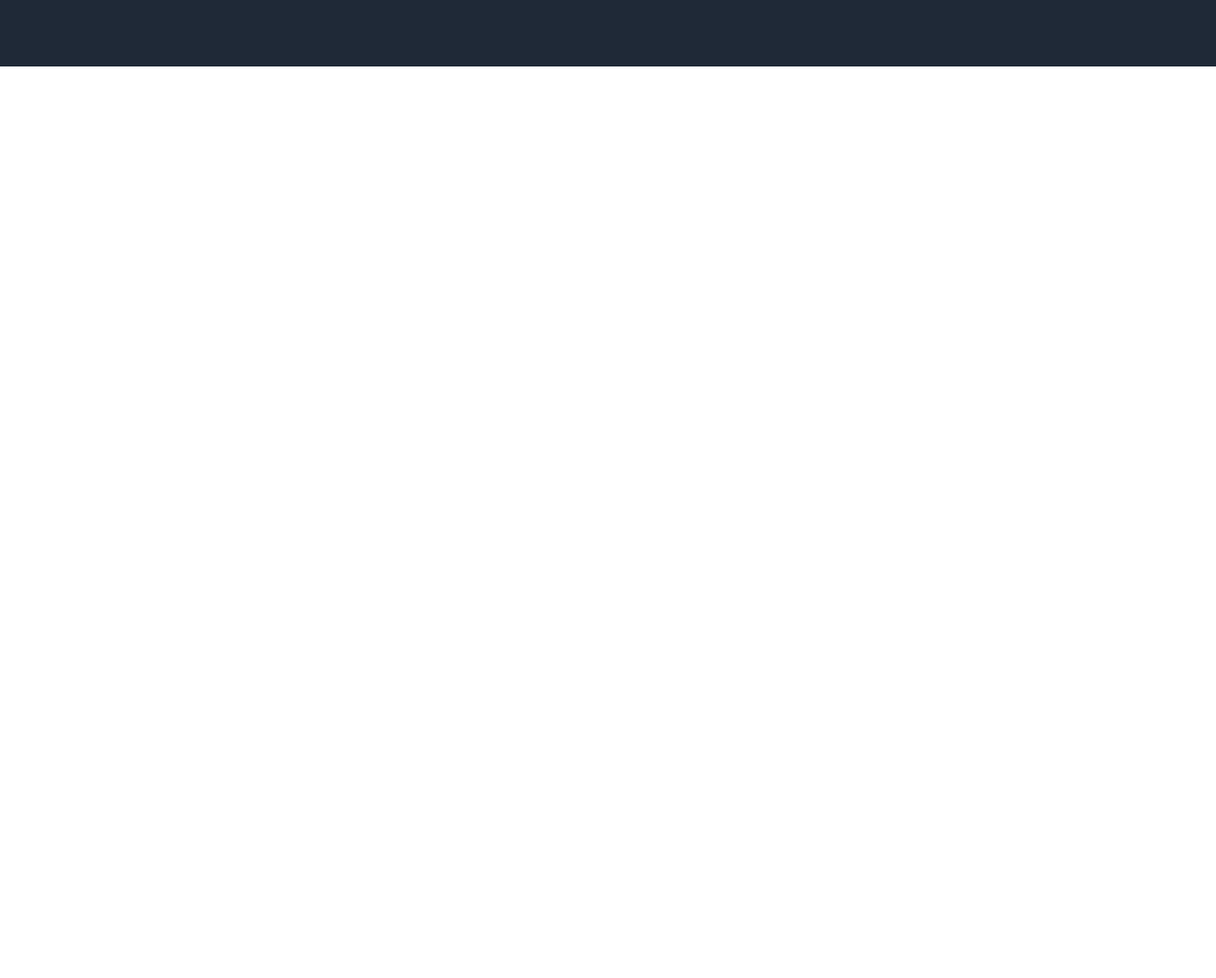
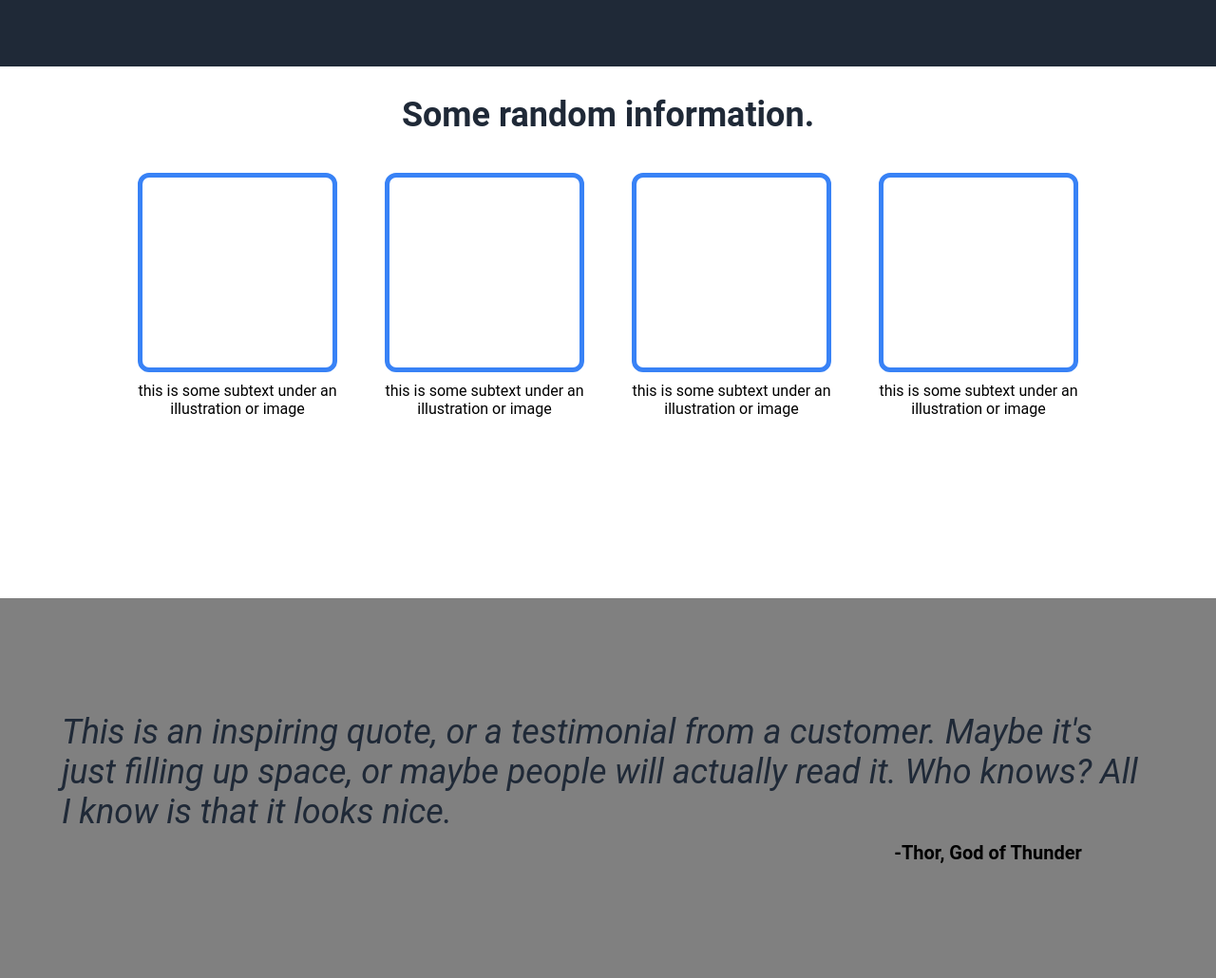
Before and after one commit to moon4521/Landing_Page, a plain HTML site: page index.html in a window 1280 px wide. Shown: the part 500-1530 px from the top of the page at 95% size. Before the commit the page ends 800 px from the top, so only its background shows below. Drawn offline with Linux system fonts and the light colour scheme.

Commit message:
Update with 3 containers

```diff
--- a/index.html
+++ b/index.html
@@ -23,9 +23,9 @@
 
             <div class="sec_two">
                 <ul class="links">
-                    <li><a href="google.com">header link one</a></li>
-                    <li><a href="google.com">header link two</a></li>
-                    <li><a href="google.com">header link three</a></li>
+                    <li><a href="https://www.google.com">header link one</a></li>
+                    <li><a href="https://www.google.com">header link two</a></li>
+                    <li><a href="https://www.google.com">header link three</a></li>
                 </ul>
                 <div class="img_holder">
                     This is a placeholder for an image
@@ -33,9 +33,41 @@
             </div>
         </div>
 
-        <div class="container_two">
+        <div class="lc">
+            <div class="info_header">Some random information.</div>
+            <div class="container_two">
+                <div class="wrap_one">
+                    <div class="empty_one"></div>
+                    <div class="txt_one">this is some subtext under an illustration or image</div>
+                </div>
 
+                <div class="wrap_two">
+                    <div class="empty_two"></div>
+                    <div class="txt_two">this is some subtext under an illustration or image</div>
+                </div>
+
+                <div class="wrap_three">
+                    <div class="empty_three"></div>
+                    <div class="txt_three">this is some subtext under an illustration or image</div>
+                </div>
+
+                <div class="wrap_four">
+                    <div class="empty_four"></div>
+                    <div class="txt_four">this is some subtext under an illustration or image</div>
+                </div>
+            </div>
+        </div>
+
+        <div class="container_three">
+            <div class="quote">
+                This is an inspiring quote, or a testimonial from a
+                customer. Maybe it's just filling up space, or maybe
+                people will actually read it. Who knows? All I know
+                is that it looks nice.
+            </div>
+            <div class="signature">
+                -Thor, God of Thunder
+            </div>
         </div>
     </body>
-
 </html>
--- a/styles.css
+++ b/styles.css
@@ -22,7 +22,6 @@ body {
     gap: 50px;
     list-style-type: none;
     margin: 0;
-
 }
 
 a {
@@ -43,7 +42,7 @@ a {
     font-size: 18px;
     color: #E5E7EB;
     max-width: 400px;
-    text-align: left;
+    text-align: justify;
     padding-top: 5px;
 }
 
@@ -63,8 +62,70 @@ a {
     text-align: center;
     padding: 100px;
     padding-bottom: 160px;
+    color: white;
 }
 
 .left, .img_holder {
     margin-top: 100px;
 }
+
+.info_header {
+    font-size: 36px;
+    font-weight: bolder;
+    color: #1F2937;
+}
+
+.lc {
+    display: flex;
+    flex-direction: column;
+    align-items: center;
+    padding: 30px;
+    gap: 40px;
+    width: auto;
+    height: 500px;
+}
+
+.container_two {
+    display: flex;
+    align-items: center;
+    justify-content: center;
+    gap: 50px;
+    flex-shrink: 0;
+}
+
+.empty_one, .empty_two, .empty_three, .empty_four {
+    border: 5px solid #3882F6;
+    border-radius: 12px;
+    width: 200px;
+    height: 200px;
+}
+
+.txt_one, .txt_two, .txt_three, .txt_four {
+    max-width: 210px;
+    text-align: center;
+    padding-top: 10px;
+}
+
+.quote {
+    font-size: 36px;
+    font-weight: light;
+    font-style: italic;
+    color: #1F2937;
+    max-width: 1150px;
+}
+
+.container_three {
+    background-color: gray;
+    display: flex;
+    flex-direction: column;
+    height: 400px;
+    justify-content: center;
+    align-items: center;
+    gap: 10px;
+}
+
+.signature {
+    font-weight: bolder;
+    font-size: 20px;
+    margin-left: 800px;
+}
```
